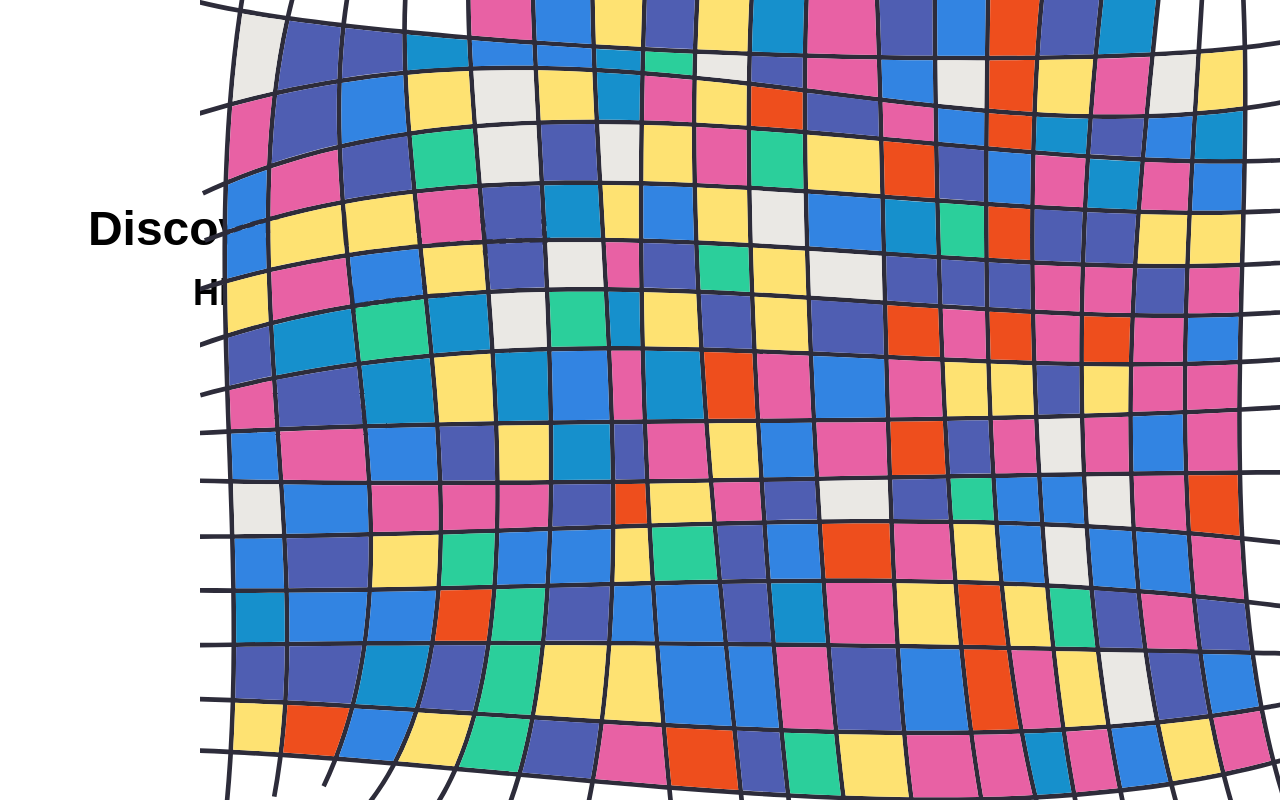
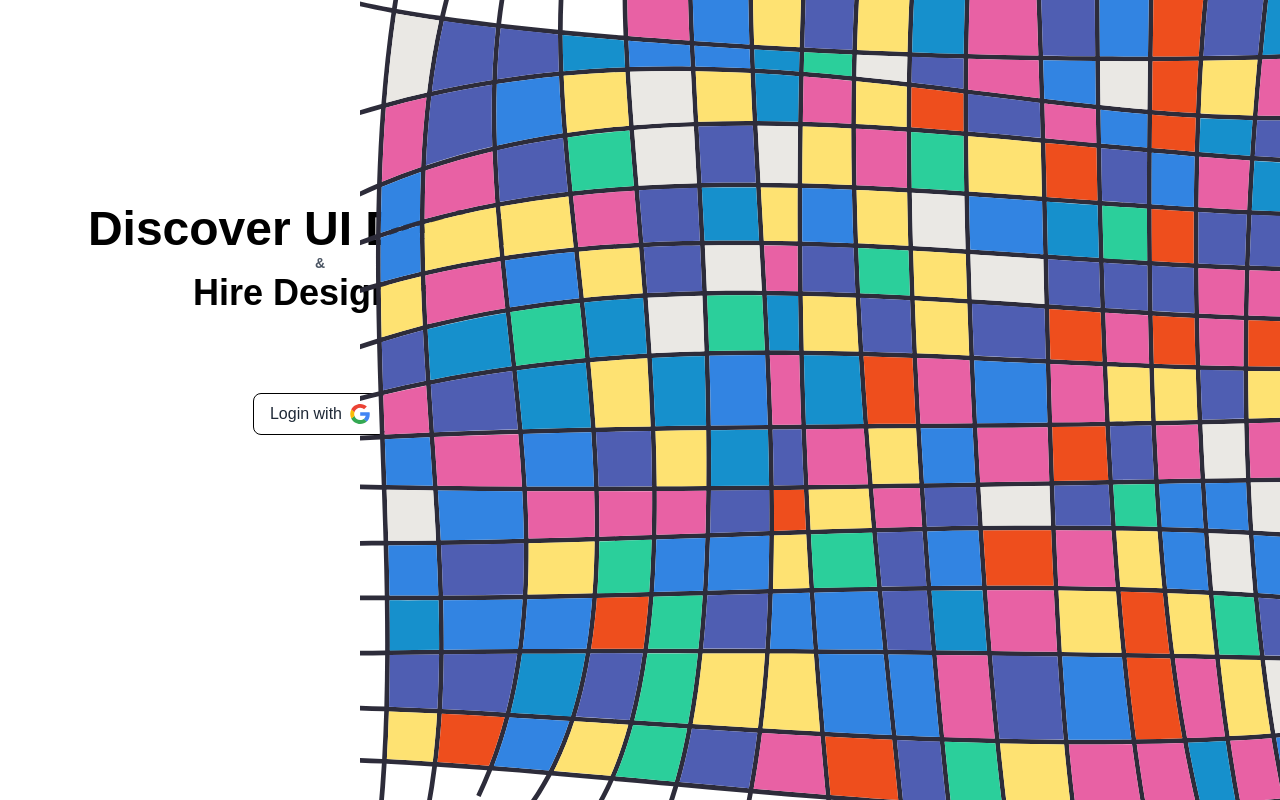
Before and after one commit to akhtersoyeb/next-auth-google, a Next.js app: page / in a window 1280 px wide. Built offline with nearby package versions, Linux system fonts and the light colour scheme; no server answers; a web font is replaced by a local one.

Commit message:
solves the hero image positioning issue

```diff
--- a/pages/index.tsx
+++ b/pages/index.tsx
@@ -53,12 +53,12 @@ export default function Home() {
           </div>
         </div>
 
-        <div className='absolute top-0 right-0'>
+        <div className='overflow-hidden'>
           <Image
-            className='max-h-screen h-screen'
+            className='min-h-screen fixed -right-40'
             src={'/Wairau.svg'}
             width={1080}
-            height={1080}
+            height={2000}
             priority={true}
             alt='Background image missing'
           />
```
